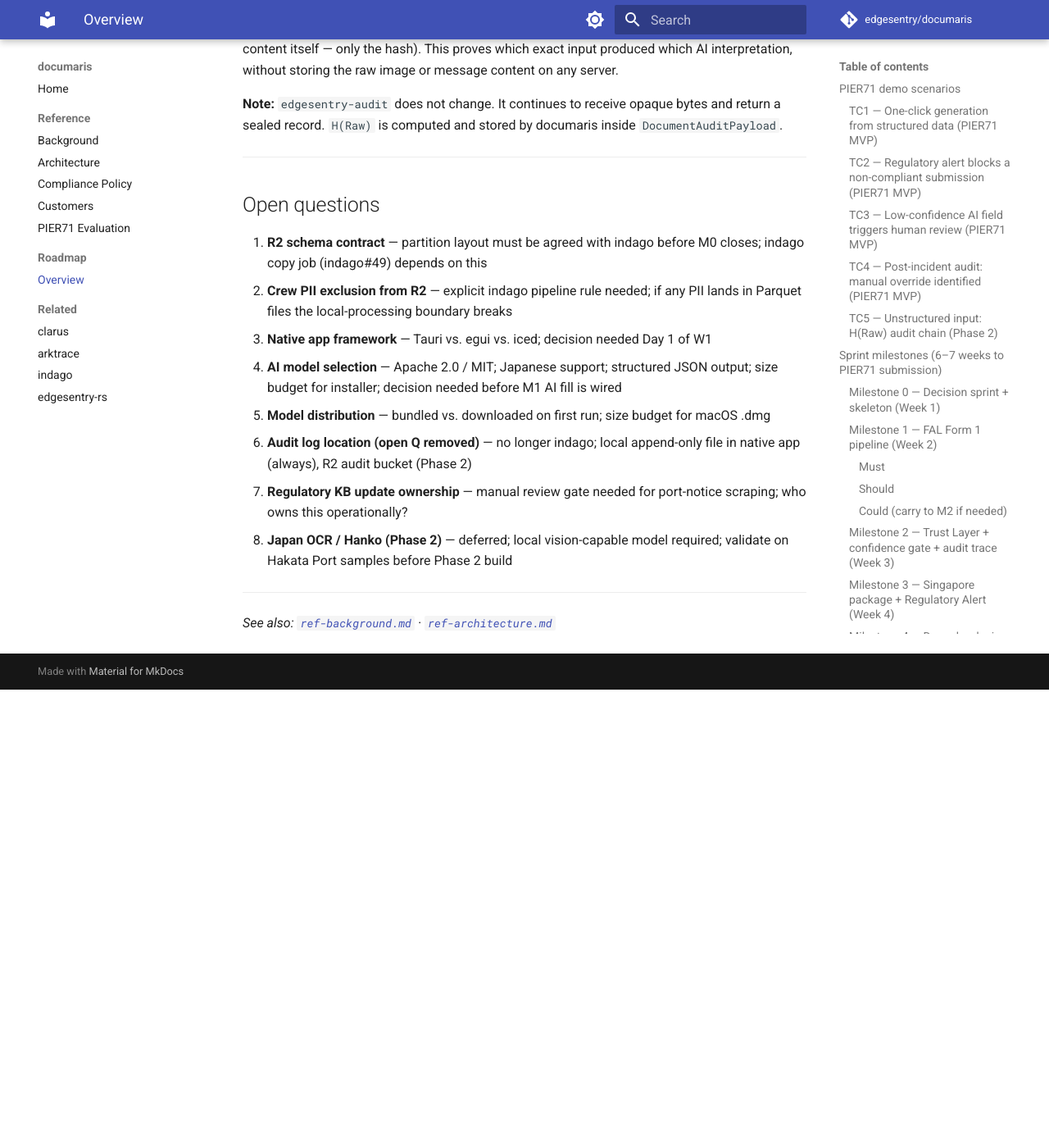
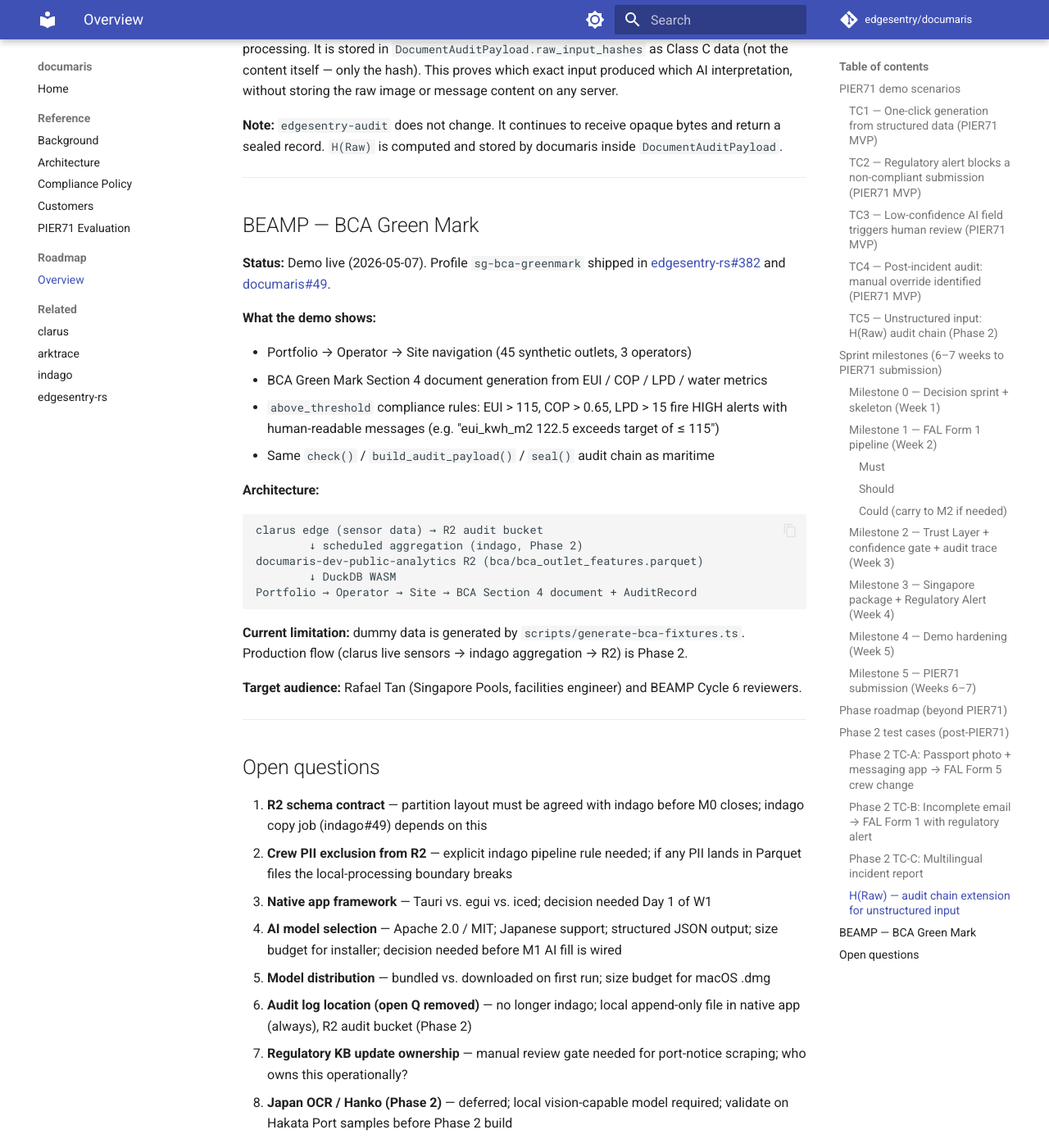
Before and after one commit to edgesentry/documaris, an MkDocs documentation site: the page built from docs/roadmap/index.md, in a window 1280 px wide and 1400 px high, scrolled down 9489 px. Shown: the whole window at 82% size. Built offline with MkDocs 1.6.1 and Material for MkDocs 9.7.7, drawn with Linux system fonts in a browser that asks for light colours; comment, search, counter and statistics services are not loaded; before the commit the page ends 10330 px from its top, so only the background shows below that; some of the changed text lies outside the part shown.

Commit message:
docs: update for BCA Green Mark profile and multi-profile architecture
AGENTS.md: add bcaData.ts, PortfolioView/OperatorView, BCA R2 bucket,
multi-profile design decision, above_threshold check type, BCA debug tips.
ref-architecture.md: multi-profile table, compliance check types reference.
roadmap/index.md: BEAMP BCA Green Mark section with demo status.

Co-Authored-By: Claude Sonnet 4.6 <noreply@anthropic.com>

````diff
--- a/docs/ref-architecture.md
+++ b/docs/ref-architecture.md
@@ -1,9 +1,9 @@
 # documaris — Architecture
 
-- **Date:** 2026-04-26 (updated from 2026-04-24)
-- **Status:** Core design defined; R2 schema contract and PII boundary pending sign-off
-- **Delivery:** Native desktop app (macOS / Windows / Linux); local open-source AI model (Apache 2.0 / MIT, model TBD)
-- **Key invariants:** vessel/voyage/cargo data pulled from documaris R2 bucket (indago copies into it); crew PII supplied by user locally; only BLAKE3 hash transits the network
+- **Date:** 2026-05-07 (updated from 2026-04-26)
+- **Status:** Maritime pipeline live (PIER71); BCA Green Mark profile live (BEAMP demo)
+- **Delivery:** Web app (Cloudflare Pages) with DuckDB WASM; future: native desktop with local LLM
+- **Key invariants:** data pulled from R2; only BLAKE3 hash transits the network for PII fields; `check()` / `build_audit_payload()` / `seal()` are profile-agnostic
 
 ---
 
@@ -28,6 +28,28 @@ flowchart TD
     pipeline -->|"AuditRecord\n(no PII, no raw content)"| local_log
     local_log -.->|"edgesentry-audit store-and-forward\nqueued if offline"| remote_store
 ```
+
+---
+
+## Multi-profile architecture
+
+The pipeline core (`check`, `build_audit_payload`, `seal`) is profile-agnostic. Profiles differ only in parser, fill function, HTML template, and rules JSON.
+
+| Profile | Sector | Parser | Template | Rules | Programme |
+|---|---|---|---|---|---|
+| `fal-form-1` | Maritime port call | `parse_maritime_csv` | `fal-form-1.html` | `sg-port-compliance/rules.json` | PIER71 |
+| `sg-bca-greenmark` | Built environment | `parse_bca_csv` | `sg-bca-greenmark.html` | `sg-bca-greenmark/rules.json` | BEAMP |
+
+Adding a new profile = new parser + HTML template + rules JSON in `edgesentry-rs`, new `run*Pipeline()` in `pipeline.ts`, new data source in `*Data.ts`. No changes to `check()`, `build_audit_payload()`, or `seal()`.
+
+### Compliance check types
+
+| Check | Fires when | Example |
+|---|---|---|
+| `not_null` | Field is missing or empty | crew_count not provided |
+| `not_expired` | Date field is in the past | BWM certificate expired |
+| `not_true` | Boolean field is `true` | dangerous goods declared |
+| `above_threshold` | Numeric field exceeds threshold value | EUI 122 > 115 kWh/m²/year |
 
 ---
 
--- a/docs/roadmap/index.md
+++ b/docs/roadmap/index.md
@@ -1,9 +1,9 @@
 # documaris — Roadmap
 
-- **Date:** 2026-04-26 (updated from 2026-04-26)
-- **Status:** Core design defined; R2 schema contract and PII boundary pending sign-off
-- **Delivery:** Native desktop app; local open-source AI model (Apache 2.0 / MIT, model TBD)
+- **Date:** 2026-05-07 (updated from 2026-04-26)
+- **Status:** Maritime pipeline live (PIER71 demo ready); BCA Green Mark profile live (BEAMP demo ready)
 - **PIER71 application deadline:** 15 June 2026
+- **BEAMP Cycle 6:** BCA Green Mark demo available — see [BCA Green Mark section](#beamp--bca-green-mark) below
 - **Secondary opportunity:** PIER71-02 (Cybersecurity — natural Phase 2 extension via edgesentry-audit)
 - **Dark-horse opportunity:** PIER71-20 (Fire Safety — NLP manifest screening, Phase 3 adjacent product)
 
@@ -308,6 +308,33 @@ Raw input bytes (image / email / chat)
 
 ---
 
+## BEAMP — BCA Green Mark
+
+**Status:** Demo live (2026-05-07). Profile `sg-bca-greenmark` shipped in [edgesentry-rs#382](https://github.com/edgesentry/edgesentry-rs/pull/382) and [documaris#49](https://github.com/edgesentry/documaris/pull/49).
+
+**What the demo shows:**
+
+- Portfolio → Operator → Site navigation (45 synthetic outlets, 3 operators)
+- BCA Green Mark Section 4 document generation from EUI / COP / LPD / water metrics
+- `above_threshold` compliance rules: EUI > 115, COP > 0.65, LPD > 15 fire HIGH alerts with human-readable messages (e.g. "eui_kwh_m2 122.5 exceeds target of ≤ 115")
+- Same `check()` / `build_audit_payload()` / `seal()` audit chain as maritime
+
+**Architecture:**
+
+```
+clarus edge (sensor data) → R2 audit bucket
+        ↓ scheduled aggregation (indago, Phase 2)
+documaris-dev-public-analytics R2 (bca/bca_outlet_features.parquet)
+        ↓ DuckDB WASM
+Portfolio → Operator → Site → BCA Section 4 document + AuditRecord
+```
+
+**Current limitation:** dummy data is generated by `scripts/generate-bca-fixtures.ts`. Production flow (clarus live sensors → indago aggregation → R2) is Phase 2.
+
+**Target audience:** Rafael Tan (Singapore Pools, facilities engineer) and BEAMP Cycle 6 reviewers.
+
+---
+
 ## Open questions
 
 1. **R2 schema contract** — partition layout must be agreed with indago before M0 closes; indago copy job (indago#49) depends on this
````
Also changed, not shown: AGENTS.md (+14 -3 lines).
